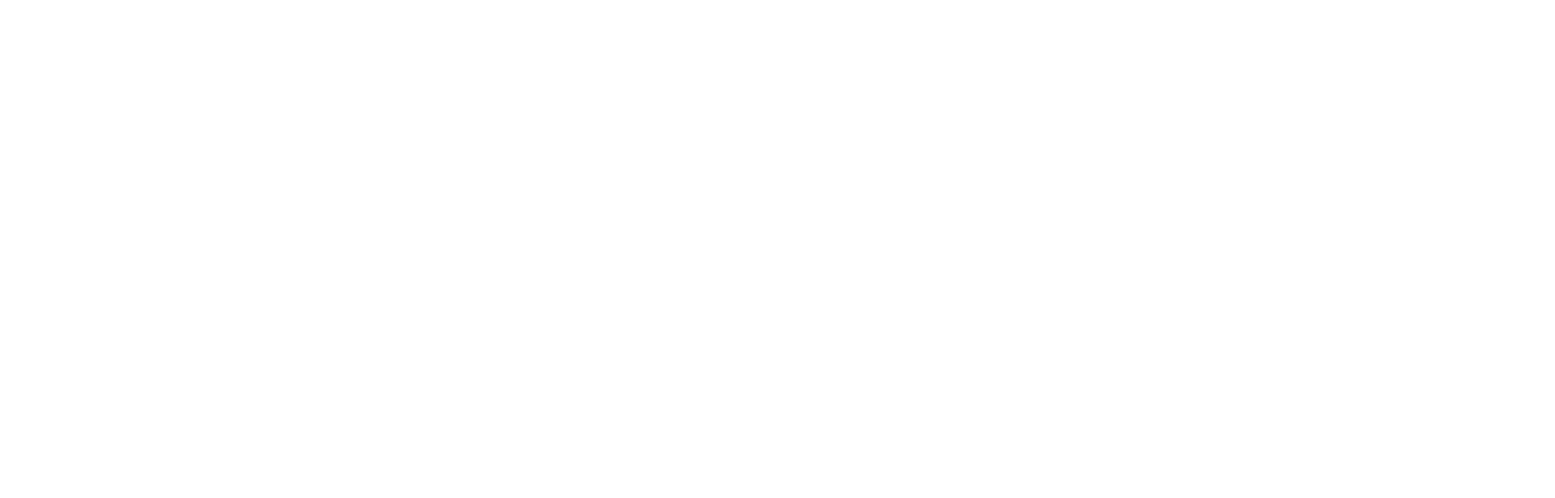
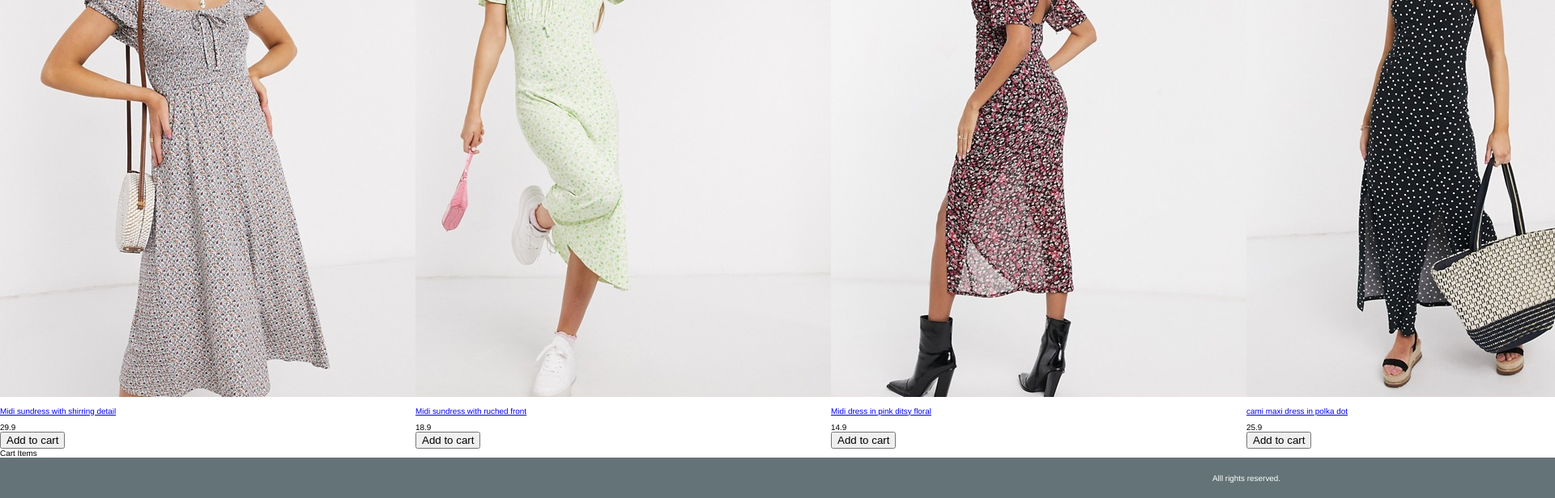
Before and after one commit to tnyandoro/react-lusama-app, a React (Create React App) app: page / in a window 1280 px wide. Shown: the part 214-830 px from the top of the page at 81% size, 1920 px wide, since content can reach past the window. Before the commit the page ends 800 px from the top, so only its background shows below. Built offline with nearby package versions, Linux system fonts and the light colour scheme.

Commit message:
Add styling to the products

```diff
--- a/src/App.js
+++ b/src/App.js
@@ -1,6 +1,7 @@
 // feature
 import React from "react";
 import data from "./data.json";
+import Products from "./components/Products"
 
 class App extends React.Component {
   constructor(props) {
@@ -20,7 +21,9 @@
           </header>
           <main>
             <div className="content">
-              <div className="main">Products</div>
+              <div className="main">
+                <Products products={this.state.products} />
+              </div>
               <div className="sidebar">Cart Items</div>
             </div>
           </main>
--- a/src/components/Products.js
+++ b/src/components/Products.js
@@ -8,11 +8,12 @@
           {this.props.products.map((product) => (
             <li key={product._id}>
               <div className="product">
-                <a href="#">
-                  <img src={product.image} alt="product image"></img>
+                <a href={"# + product._id"}>
+                  <img src={product.image} alt={product.title}></img>
                   <p>{product.title}</p>
                 </a>
                 <div className="price-price">{product.price}</div>
+                <button className="button primary">Add to cart</button>
               </div>
             </li>
           ))}
--- a/src/index.css
+++ b/src/index.css
@@ -68,3 +68,13 @@
 .sidebar {
   flex:1 20rem;
 }
+
+/* products */
+.products{
+  display: flex;
+  justify-content: center;
+  align-items: center;
+  padding: 0;
+  margin: 0;
+  list-style-type: none;
+}
```
